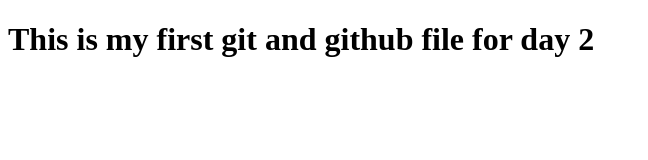
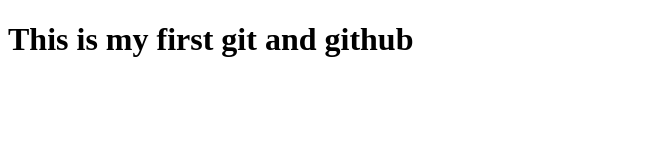
Before and after one commit to Hamja32/FirstGit, a plain HTML site: page index.html in a window 1280 px wide. Shown: the whole page, without its empty margins (0-648 px from the left). Drawn offline with Linux system fonts and the light colour scheme.

Commit message:
this is index

```diff
--- a/index.html
+++ b/index.html
@@ -6,6 +6,6 @@
     <title>Demo</title>
 </head>
 <body>
-    <h1>This is my first git and github file for day 2</h1>
+    <h1>This is my first git and github </h1>
 </body>
 </html>
```
